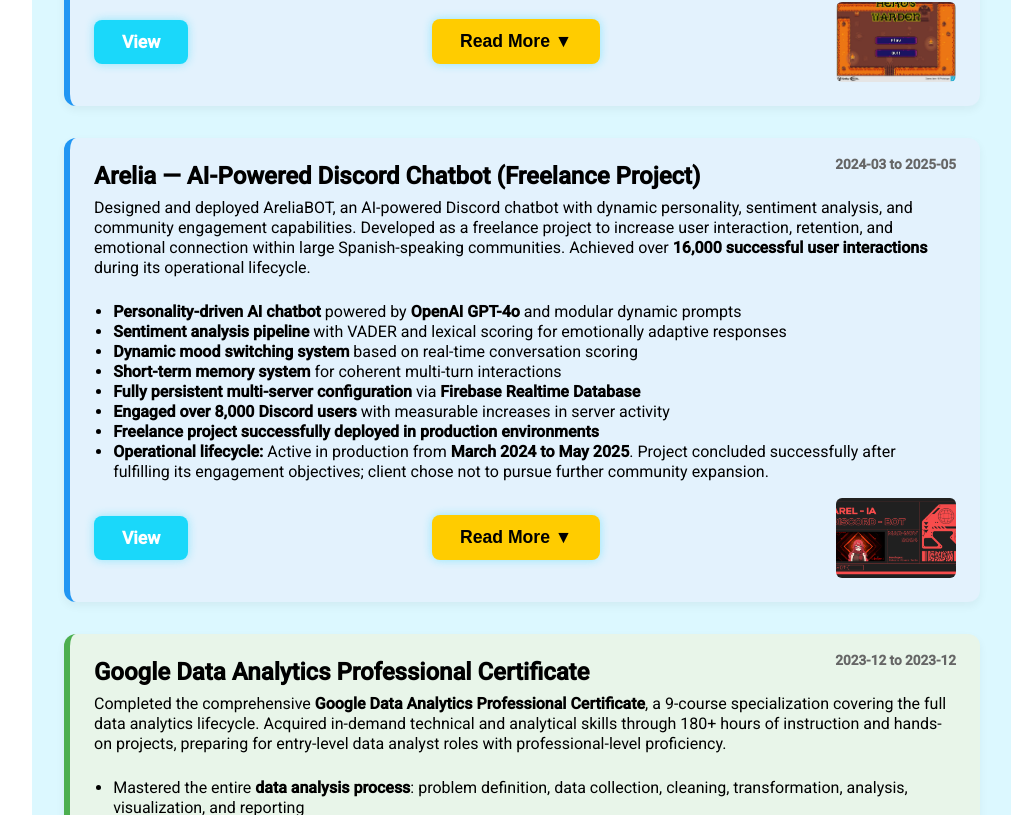
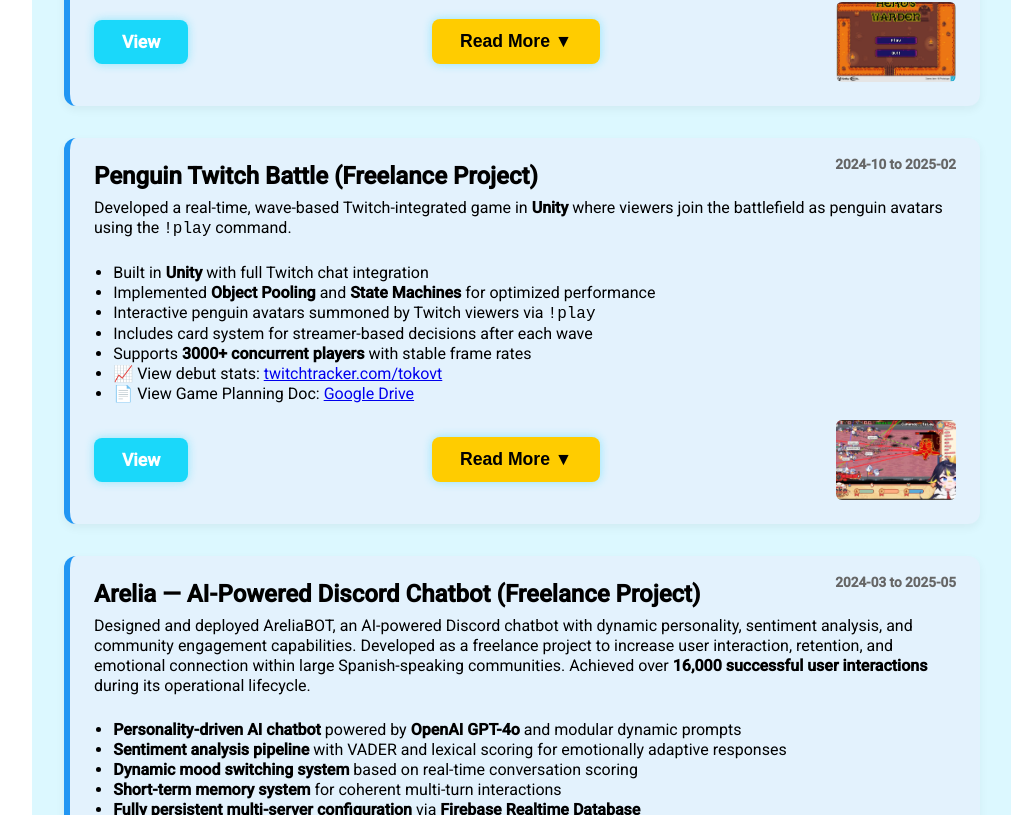
Before and after one commit to RobertoRiveraT/chatbot_arelia-frontend, an Angular app: page /mywork in a window 1280 px wide. Shown: the part 2325-3140 px from the top of the page, without its empty margins (268-1279 px from the left). Built offline with nearby package versions, Linux system fonts and the light colour scheme.

Commit message:
Update: Added Penguin Twitch Battle Project

```diff
--- /dev/null
+++ b/src/app/articles/items/2024/PenguinTwitchBattle/penguintwitchbattle.project.ts
@@ -0,0 +1,41 @@
+import { WorkItem } from '../../../work-item.interface';
+
+export const PenguinTwitchBattleProject: WorkItem = {
+    title: 'Penguin Twitch Battle  (Freelance Project)',
+    category: ['Projects', 'QA', 'GameDev'],
+    cardColor: 'blue',
+    startDate: '2024-10',
+    endDate: '2025-02',
+    description:
+        'Developed a real-time, wave-based Twitch-integrated game in <strong>Unity</strong> where viewers join the battlefield as penguin avatars using the <code>!play</code> command.',
+    readMoreText:
+        `<h2>Overview</h2>` +
+        `<p><strong>Penguin Twitch Battle</strong> is a live interactive game created in Unity where Twitch chat participants spawn penguin avatars and battle enemy waves. The project combined pixel art aesthetics, Twitch integration, real-time systems, and object pooling to ensure smooth large-scale interactions.</p>` +
+
+        `<h2>Technical Highlights</h2>` +
+        `<ul>` +
+        `<li><strong>Real-time Twitch IRC integration</strong> using a custom <code>TwitchIRC</code> handler and <code>ChatMessageReceived</code> events to convert messages into game actions.</li>` +
+        `<li><strong>State Machines</strong> for penguin and enemy behavior, with states like <code>Idle</code>, <code>Walk</code>, <code>Attack</code>, and <code>Dead</code>.</li>` +
+        `<li><strong>Observer Pattern</strong> to decouple systems such as damage reception, health updates, and visual feedback.</li>` +
+        `<li><strong>Object Pooling</strong> for efficient spawning of penguins, enemies, and bullets, avoiding performance drops during peak activity.</li>` +
+        `<li><strong>Interactive card system</strong> between waves that lets the streamer choose buffs/debuffs that affect all penguins.</li>` +
+        `<li><strong>Pixel-perfect resolution</strong> (960x540 base), scaling well across devices while maintaining visual consistency.</li>` +
+        `<li>Full design document and planning process available, with modular architecture for future expansion.</li>` +
+        `</ul>` +
+
+        `<h2>Technologies Used</h2>` +
+        `<p>Unity 2022.3.34f1, C#, Twitch IRC, Git, pixel art pipeline, state machines.</p>`,
+
+    bullets: [
+        'Built in <strong>Unity</strong> with full Twitch chat integration',
+        'Implemented <strong>Object Pooling</strong> and <strong>State Machines</strong> for optimized performance',
+        'Interactive penguin avatars summoned by Twitch viewers via <code>!play</code>',
+        'Includes card system for streamer-based decisions after each wave',
+        'Supports <strong>3000+ concurrent players</strong> with stable frame rates',
+        '📈 View debut stats: <a href="https://twitchtracker.com/tokovt/streams/315079496061" target="_blank">twitchtracker.com/tokovt</a>',
+        '📄 View Game Planning Doc: <a href="https://drive.google.com/file/d/1n0R5iZOwaH73jX5KMN6IXFxlJCKE-9qh/view?usp=sharing" target="_blank">Google Drive</a>'
+    ],
+    link: 'https://youtu.be/8YmZPJ1UCdc?si=pwwIqQ1eRe2jdlQB&t=1175',
+    thumbnail: 'assets/img/work/2024/penguin_twitch_battle_thumb.jpg',
+    readMoreOpen: false
+};
--- a/src/app/articles/work-items.ts
+++ b/src/app/articles/work-items.ts
@@ -6,6 +6,7 @@
 import { GuessTheNumberFlutter } from './items/2025/GuessTheNumberFlutter/guessthenumberflutter.project';
 // 2024
 import { AreliaDiscordBotProject } from './items/2024/AreliaDiscordBot/areliadiscordbot.project';
+import { PenguinTwitchBattleProject } from './items/2024/PenguinTwitchBattle/penguintwitchbattle.project';
 // 2023
 import { InmaProject } from './items/2023/Inma/inmaproject';
 import { RedManFollowsProject } from './items/2023/RedManFollows/redmanfollows.project';
@@ -41,6 +42,7 @@
         introduction_to_software_testing,
 // 2024
     AreliaDiscordBotProject,
+    PenguinTwitchBattleProject,
 // 2023
     InmaProject,
     RedManFollowsProject,
```
Also changed, not shown: src/assets/img/work/2024/penguin_twitch_battle_thumb.jpg (added).
